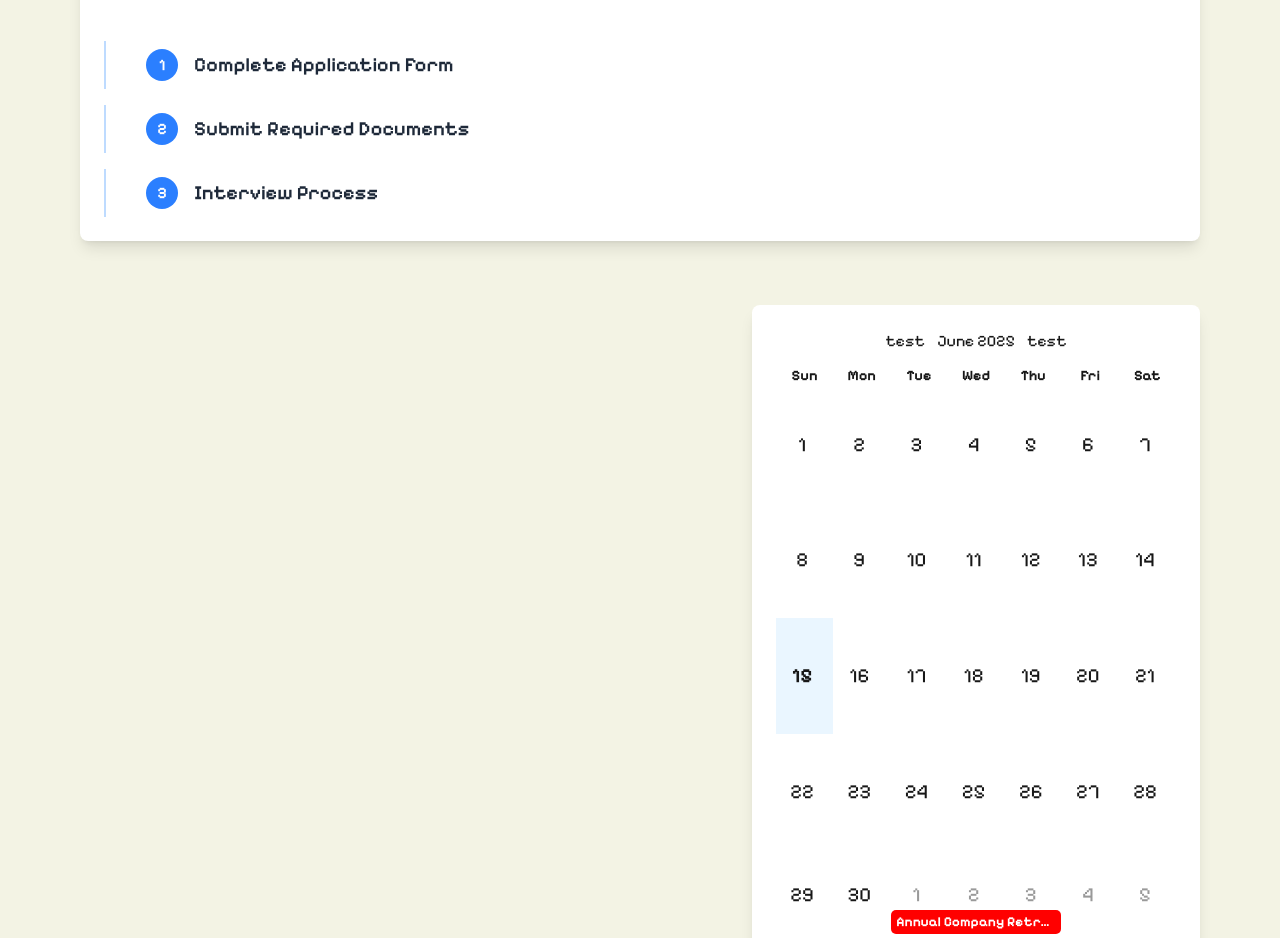
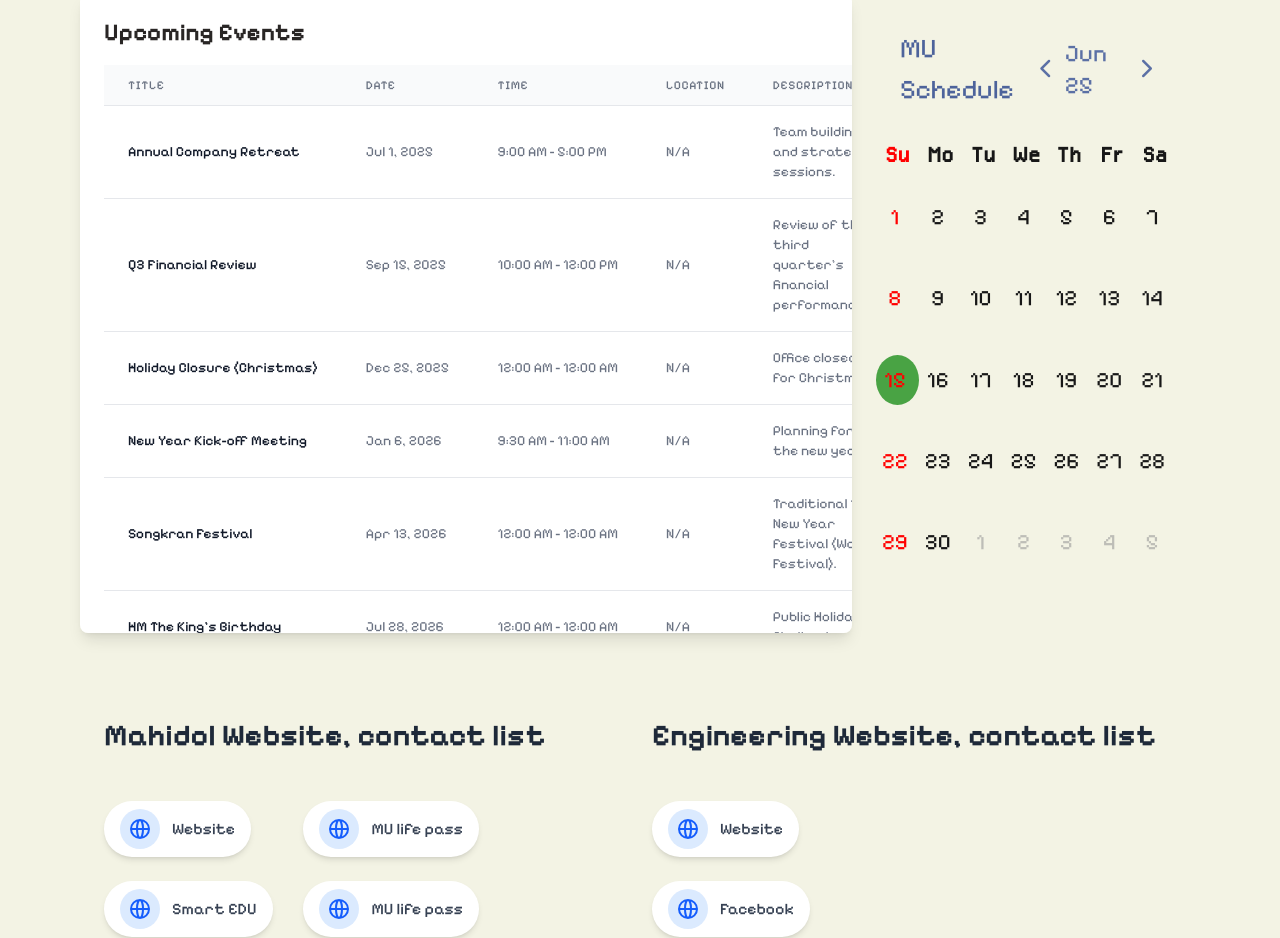
Before and after one commit to Shin1am/bme-guide-website, a Next.js app: page / in a window 1280 px wide. Shown: the part 717-1655 px from the top of the page. Built offline with nearby package versions, Linux system fonts and the light colour scheme.

Commit message:
Style overall Calender, Add Event Table display

```diff
--- a/package.json
+++ b/package.json
@@ -9,6 +9,7 @@
     "lint": "next lint"
   },
   "dependencies": {
+    "@fortawesome/fontawesome-free": "^6.7.2",
     "moment": "^2.30.1",
     "next": "15.3.3",
     "react": "^19.0.0",
--- a/src/app/components/Calendar.js
+++ b/src/app/components/Calendar.js
@@ -4,6 +4,7 @@ import { Calendar, momentLocalizer } from "react-big-calendar";
 import 'react-big-calendar/lib/css/react-big-calendar.css';
 import '../components/calendar.css';
 import { useCallback, useMemo, useState } from "react";
+
 
 const localizer = momentLocalizer(moment);
 
@@ -36,13 +37,14 @@ export default function HomeCalendar({ events}) {
           };
     };
 
-    const dayPropGetter = (date) => {
+    const dayPropGetter = (currentDay) => {
+
         // Find if there's any event that overlaps with this 'date'
         const eventOnDay = events.find(event => {
           // Normalize dates to the start of the day for accurate comparison
           const eventStart = moment(event.start).startOf('day');
           const eventEnd = moment(event.end).startOf('day');
-          const checkDate = moment(date).startOf('day');
+          const checkDate = moment(currentDay).startOf('day');
 
           // Check if the current 'date' falls within the event's start and end range
           // This handles multi-day events by coloring all days they span
@@ -59,25 +61,35 @@ export default function HomeCalendar({ events}) {
             },
           };
         }
+
         return {}; // Return empty object if no event for this day, or no specific style
       };
 
 
+
+
     const formats = useMemo(
       () => ({
-        weekdayFormat: (date, culture, localizer) => localizer.format(date, 'ddd', culture),
+        weekdayFormat: (date, culture, localizer) => localizer.format(date, 'dd', culture),
         dateFormat: (date,culture,localizer) => localizer.format(date, 'D', culture),
       }),
       []
     )
 
     return (
-        <div className="bg-white rounded-lg shadow-lg p-6">
-            <div style={{ height: 600 }}> {/* Adjust height as needed */}
-              <div className="flex gap-3 justify-center items-center mb-3">
-                <button className=" hover:scale-110 transition-all duration-200" onClick={onPrevClick}>test</button>
-                <h2>{moment(date).format("MMMM YYYY")}</h2>
-                <button className=" hover:scale-110 transition-all duration-200" onClick={onNextClick}>test</button>
+        <div className="rounded-lg p-6 w-[40%]" >
+            <div style={{ height: 450 }}> {/* Adjust height as needed */}
+              <div className="flex flex-row justify-between mx-6 mt-3 mb-6">
+                  <h1 className="text-[27px] text-[#4d639b]">MU Schedule</h1>
+                  <div className="flex gap-3 justify-center items-center">
+                    <button className="text-[#5b70a5] hover:scale-120 transition-all duration-200" onClick={onPrevClick}>
+                      <i className="fa-solid fa-chevron-left fa-lg"></i>
+                    </button>
+                    <h2 className="text-2xl text-[#5b70a5]">{moment(date).format("MMM YY")}</h2>
+                    <button className="text-[#5b70a5] hover:scale-120 transition-all duration-200" onClick={onNextClick}>
+                      <i className="fa-solid fa-chevron-right fa-lg"></i>
+                    </button>
+                  </div>
               </div>
                 <Calendar
                     localizer={localizer}
--- /dev/null
+++ b/src/app/components/EventTable.js
@@ -0,0 +1,43 @@
+// components/EventTable.js
+import React from 'react';
+import moment from 'moment'; // Assuming you're already using moment for dates
+
+export default function EventTable({ events }) {
+  if (!events || events.length === 0) {
+    return <p className="p-4 text-gray-600">No events to display.</p>;
+  }
+
+  return (
+    <div className="bg-white shadow-lg rounded-lg p-6 max-h-[80vh] overflow-y-auto"> {/* Added max-height and overflow for scrolling */}
+      <h3 className="text-2xl font-bold mb-4 text-[#292625]">Upcoming Events</h3>
+      <table className="min-w-full divide-y divide-gray-200">
+        <thead className="bg-gray-50">
+          <tr>
+            <th className="px-6 py-3 text-left text-xs font-medium text-gray-500 uppercase tracking-wider">Title</th>
+            <th className="px-6 py-3 text-left text-xs font-medium text-gray-500 uppercase tracking-wider">Date</th>
+            <th className="px-6 py-3 text-left text-xs font-medium text-gray-500 uppercase tracking-wider">Time</th>
+            <th className="px-6 py-3 text-left text-xs font-medium text-gray-500 uppercase tracking-wider">Location</th>
+            <th className="px-6 py-3 text-left text-xs font-medium text-gray-500 uppercase tracking-wider">Description</th>
+          </tr>
+        </thead>
+        <tbody className="bg-white divide-y divide-gray-200">
+          {events.map((event) => (
+            <tr key={event.id}>
+              <td className="px-6 py-4 whitespace-nowrap text-sm font-medium text-gray-900">{event.title}</td>
+              <td className="px-6 py-4 whitespace-nowrap text-sm text-gray-500">
+                {moment(event.start).format('MMM D, YYYY')}
+              </td>
+              <td className="px-6 py-4 whitespace-nowrap text-sm text-gray-500">
+                {moment(event.start).format('h:mm A')} - {moment(event.end).format('h:mm A')}
+              </td>
+              <td className="px-6 py-4 whitespace-nowrap text-sm text-gray-500">{event.location || 'N/A'}</td>
+              <td className="px-6 py-4 text-sm text-gray-500 max-w-xs overflow-hidden text-ellipsis">
+                {event.description || 'No description available.'}
+              </td>
+            </tr>
+          ))}
+        </tbody>
+      </table>
+    </div>
+  );
+};
--- a/src/app/components/Navbar.js
+++ b/src/app/components/Navbar.js
@@ -12,7 +12,7 @@ export default function Navbar() {
     const currentPath = usePathname();
 
     return (
-        <nav className="font-sans flex justify-between items-center p-4 bg-[#F3F3E4] text-white sticky top-0 z-50 border-b-2 border-b-black">
+        <nav className="font-sans flex justify-between items-center p-4 bg-[#F3F3E4] text-white sticky top-0 z-50 border-b-2 border-b-[#bfb9b0]">
             <div className="flex items-center gap-4">
                 <Link href="/">
                     <Image src={'/logo.png'} alt={'logo'} width={75} height={75} />
--- a/src/app/components/calendar.css
+++ b/src/app/components/calendar.css
@@ -12,8 +12,6 @@
     width: full;
 }
 
-
-
 .rbc-row-segment,
 .rbc-time-slot,
 .rbc-day-bg,
@@ -24,51 +22,43 @@
     border: none !important;
 }
 
-
+.rbc-header {
+    font-size: 28px !important;
+    font-family: Medodica, "sans-serif";
+}
 
 .rbc-month-row {
     display: flex;
     justify-content: center;
 }
 
+
 .rbc-date-cell {
     display: flex;
     justify-content: center;
-    font-size: 20px;
+    font-size: 22px;
     align-items: center;
 }
 
-.rbc-off-range {
-    opacity: 20;
-}
-
-.rbc-off-range-bg {
-    opacity: 0;
+.rbc-month-view .rbc-off-range-bg {
+    opacity: 0 !important;
 }
 
 .rbc-month-view .rbc-day-bg + .rbc-day-bg {
     border-left: none !important;
 }
+
 .rbc-day-bg, .rbc-date-cell {
     padding: -10;
-    margin: 10;
+    margin: 15;
 }
 
+
+
+.rbc-month-view .rbc-event-content,
 .rbc-event {
-    background-color: rgba(0, 123, 255, 0.1); /* Light blue, slightly transparent */
-    border: 1px solid rgba(0, 123, 255, 0.3);
-    color: #333;
-    padding: 2px 5px;
-    border-radius: 3px;
-    font-size: 0.85em;
+  display: none !important;
 }
-
-.rbc-event-content {
-    white-space: nowrap;
-    overflow: hidden;
-    text-overflow: ellipsis;
-}
-
 .rbc-date-cell-wrapper {
     display: flex;
     justify-content: center;
@@ -78,3 +68,37 @@
     position: relative; /* For absolute positioning if needed */
     padding: 10px 0; /* Add some vertical padding */
 }
+
+.rbc-month-view .rbc-header:first-child,
+.rbc-month-view .rbc-date-cell:first-child{
+    color: red !important;
+}
+
+.rbc-month-view .rbc-date-cell.rbc-off-range {
+    opacity: 0.6 !important;
+}
+
+.rbc-month-view .rbc-day-bg.rbc-today {
+    background-color: green;
+}
+
+.rbc-date-cell.rbc-now.rbc-current {
+    font-weight: normal;
+}
+
+.rbc-day-bg {
+     /* Adjust this value as needed */
+    height: 50px; /* Must be same as width for a perfect circle */
+    border-radius: 50%; /* Makes it a circle */
+
+    /* Center the circle within its allocated space */
+    /* This often requires flexbox or absolute positioning within a relative parent */
+    display: flex; /* Make it a flex container */
+    align-items: center; /* Center vertically */
+    justify-content: center; /* Center horizontally */
+    margin-top: auto;
+    margin-bottom: auto;
+
+    opacity: 0.7;
+
+}
--- a/src/app/layout.js
+++ b/src/app/layout.js
@@ -1,5 +1,6 @@
 import { Geist, Geist_Mono } from "next/font/google";
 import "./globals.css";
+import "@fortawesome/fontawesome-free/css/all.min.css";
 import Navbar from "./components/Navbar";
 
 const geistSans = Geist({
--- a/src/app/page.js
+++ b/src/app/page.js
@@ -1,9 +1,9 @@
-// pages/index.js (Pages Router)
 'use client';
 import Image from "next/image";
 import Link from "next/link";
-import { useState } from "react";
+import { useEffect, useState } from "react";
 import HomeCalendar from "./components/Calendar";
+import EventTable from "./components/EventTable";
 import { schedule } from "./data/schedule";
 
 
@@ -11,6 +11,11 @@ import { schedule } from "./data/schedule";
 
 export default function Home() { // Receive events as a prop
   const [expandedStep, setExpandedStep] = useState(null);
+  const [schedules, setSchedules] = useState([]);
+
+  useEffect(() => {
+    setSchedules(schedule);
+  }, []);
 
   const events = schedule.map(event => ({
     ...event,
@@ -19,23 +24,22 @@ export default function Home() { // Receive events as a prop
   }));
 
   return (
-    <div className="font-pixelify min-h-screen  pb-20 sm:p-20">
+    <div className="font-pixelify min-h-screen p-8 sm:p-20">
       <main className="w-full">
         {/* Hero Section */}
-        <div className="flex flex-col justify-center w-full h-[60vh]">
+        <div className="flex flex-col justify-center w-full h-[60vh] border-b-2 border-b-[#bfb9b0]">
           <div className="flex flex-col items-start justify-center gap-6">
             <h1 className="text-4xl md:text-5xl lg:text-6xl font-bold px-8 transition-all duration-300">
-            <span className="text-red-600 inline-block overflow-hidden whitespace-nowrap border-r-4 border-r-black animate-[typing_3.5s_steps(40,end),blink-caret_.75s_step-end_infinite]">
+            <span className="text-[#b61c1c] inline-block overflow-hidden whitespace-nowrap border-r-4 border-r-black animate-[typing_3.5s_steps(40,end),blink-caret_.75s_step-end_infinite]">
               Welcome to BME Learning Platform!
             </span>
             </h1>
-            <h2 className="text-2xl md:text-3x    l lg:text-4xl font-bold px-8 transition-all duration-300">
+            <h2 className="text-[#292625] text-2xl md:text-3x lg:text-4xl font-bold px-8 transition-all duration-300">
               Your journey to becoming a better Biomedical Engineer starts here!
             </h2>
           </div>
 
-          <h2 className='font-medodica text-center text-3xl font-bold text-gray-800/20 px-8 mt-20'>Discover more on these topics</h2>
-          <div className='px-8 flex flex-row gap-6 mt-5 text-center items-center justify-center'>
+          <div className='px-8 flex flex-row gap-6 mt-25 text-center items-center justify-center'>
             <Link className='text-md bg-white rounded-3xl shadow-lg text-3xl w-[20%] h-auto p-4 hover:shadow-[0_6px_20px_rgba(56,125,255,0.17)] hover:scale-110 transition-all duration-300' href="/learning">Learning</Link>
             <Link className='text-md bg-white rounded-3xl shadow-lg text-3xl w-[20%] h-auto p-4 hover:shadow-[0_6px_20px_rgba(56,125,255,0.17)] hover:scale-110 transition-all duration-300' href="/map">Map</Link>
             <Link className='text-md bg-white rounded-3xl shadow-lg text-3xl w-[20%] h-auto p-4 hover:shadow-[0_6px_20px_rgba(56,125,255,0.17)] hover:scale-110 transition-all duration-300' href="/lab">Lab</Link>
@@ -48,7 +52,7 @@ export default function Home() { // Receive events as a prop
 
 
         {/*learning journey section*/}
-        <div className="flex flex-col gap-8 w-full p-6 bg-white rounded-lg shadow-lg">
+        {/* <div className="flex flex-col gap-8 w-full p-6 bg-white rounded-lg shadow-lg">
           <h2 className="text-3xl font-bold text-gray-800 mb-4">Roadmap Journey</h2>
           <div className="space-y-4">
             {[
@@ -106,10 +110,11 @@ export default function Home() { // Receive events as a prop
               </div>
             ))}
           </div>
-        </div>
+        </div> */}
 
         {/* --- Calendar Section --- */}
-        <div className="ml-[60%] justify-end items-end mt-16 w-[40%]">
+        <div className="flex justify-end mt-15">
+          <EventTable events={schedules} />
           <HomeCalendar events={events} />
         </div>
         {/* --- End Calendar Section --- */}
```
Also changed, not shown: 1 other file (tests, documents, lock files or other folders).
